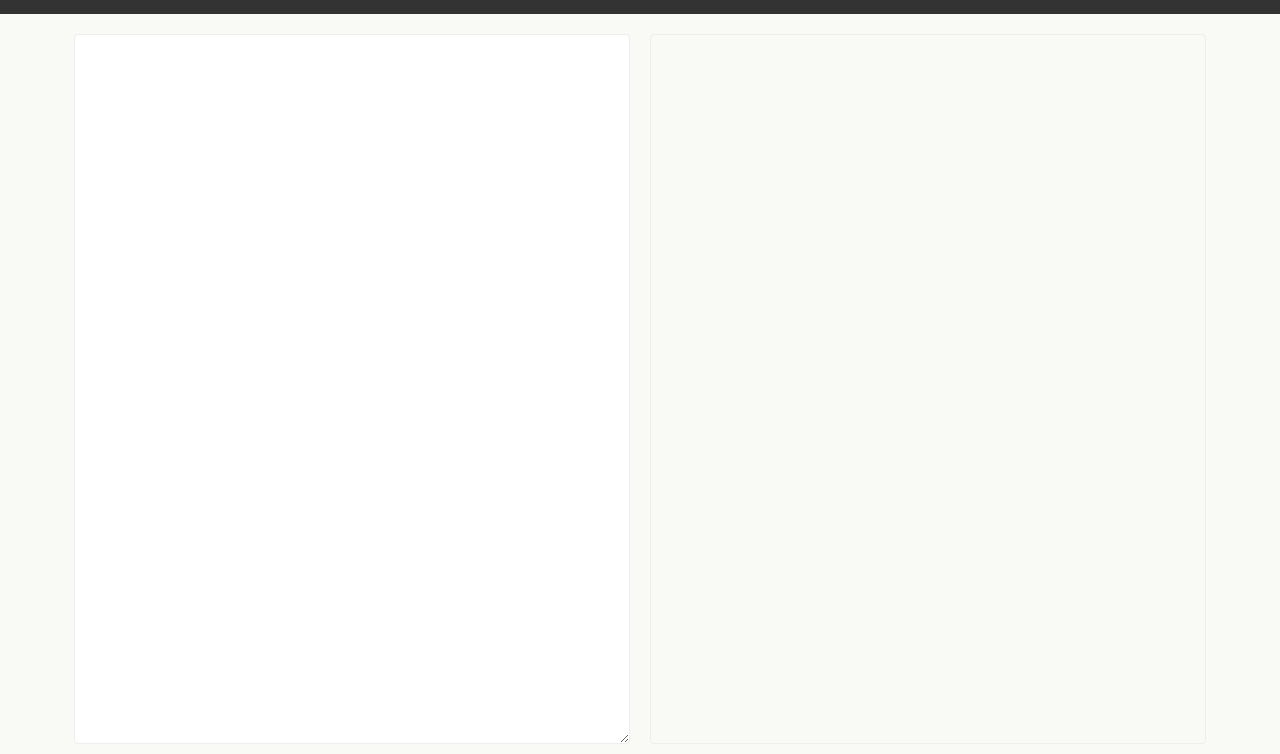
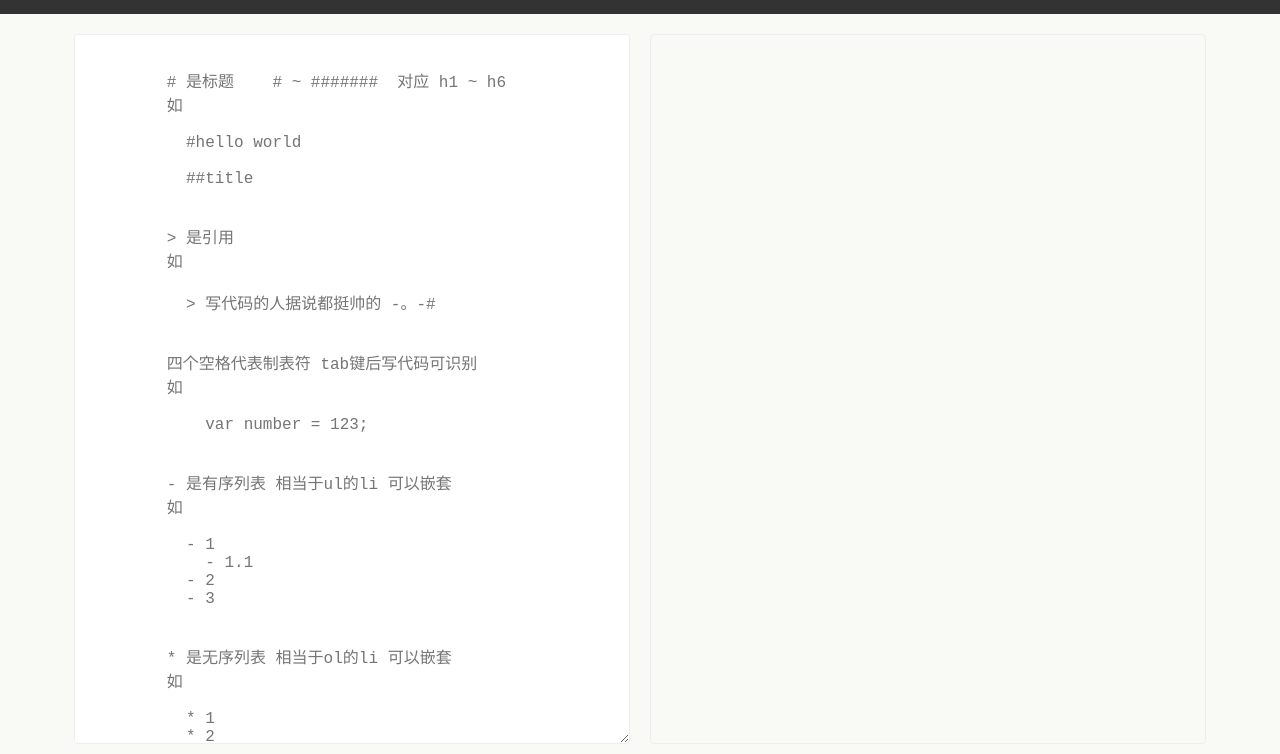
Before and after one commit to qianjiahao/markdown-editor, a website: page index.html in a window 1280 px wide. Shown: the part 46-800 px from the top of the page. Drawn offline with Linux system fonts and the light colour scheme.

Commit message:
add notation of markdown .

```diff
--- a/index.html
+++ b/index.html
@@ -22,7 +22,61 @@
   <div class="container fill main">
     <div class="left fill padding-right">
 
-      <textarea class="inputText fill col-black" id="inputText" ng-model="inputText" onkeydown="updateViewHeight()" marked>
+      <textarea class="inputText fill col-black" id="inputText" ng-model="inputText" onkeydown="updateViewHeight()" marked placeholder="
+        # 是标题    # ~ #######  对应 h1 ~ h6
+        如
+
+          #hello world
+
+          ##title
+
+
+        > 是引用
+        如
+
+          > 写代码的人据说都挺帅的 -。-#
+
+
+        四个空格代表制表符 tab键后写代码可识别
+        如
+
+            var number = 123;
+
+
+        - 是有序列表 相当于ul的li 可以嵌套
+        如
+
+          - 1
+            - 1.1
+          - 2
+          - 3
+
+
+        * 是无序列表 相当于ol的li 可以嵌套
+        如
+
+          * 1
+          * 2
+            * 2.1
+          * 3
+
+
+        **** 或 ---- 代表分割线
+        如
+
+          -----
+
+          *****
+
+
+        []() 代表链接
+        如
+
+          [百度](https://www.baidu.com)
+
+          [github](https://github.com/)
+
+      ">
       </textarea>
     </div>
     <div class="right fill padding-left">
```
